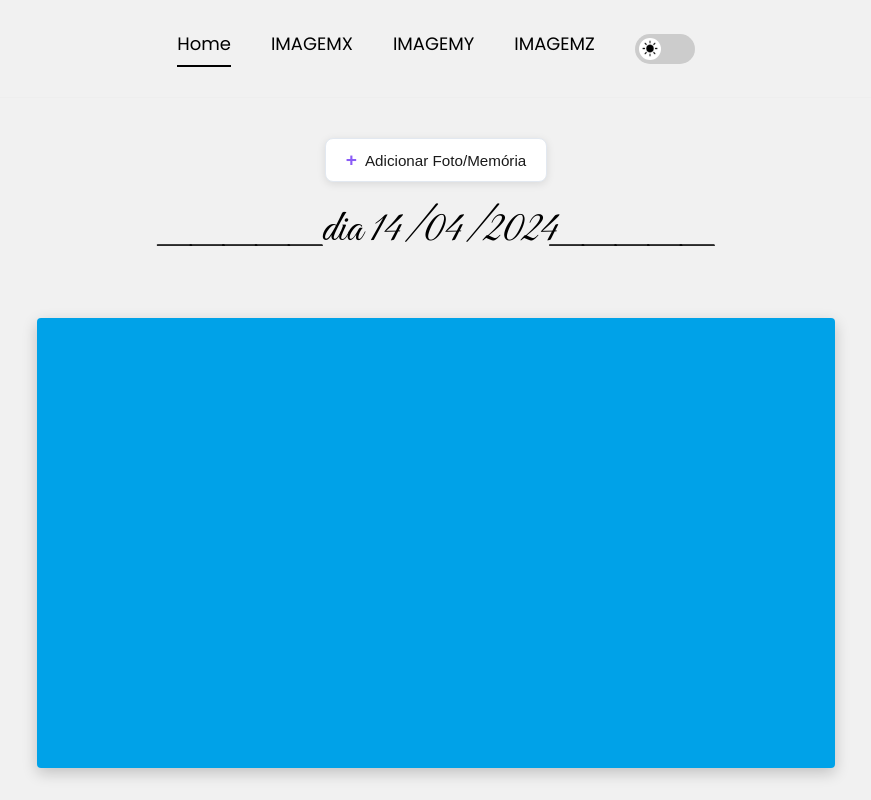
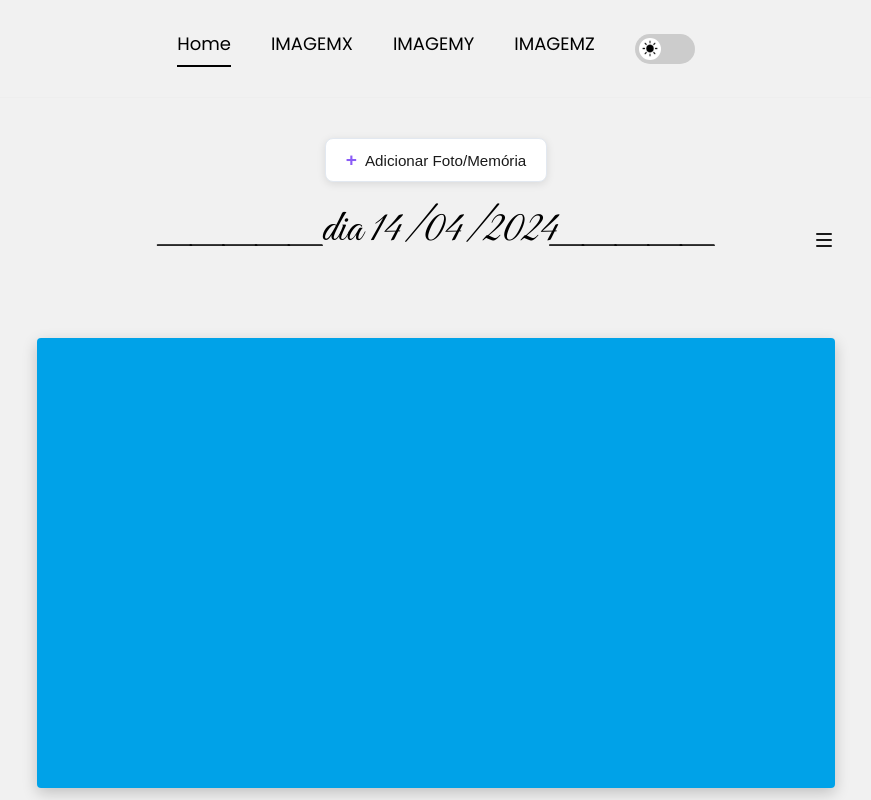
Before and after one commit to LaylaM4r/album-de-fotos-novo, a React (Vite) app: page / in a window 1280 px wide. Shown: the top 800 px of the page, without its empty margins (204-1075 px from the left). Built offline with nearby package versions, Linux system fonts and the light colour scheme.

Commit message:
adicionando funcionalidade de arrastar templates

```diff
--- a/index.html
+++ b/index.html
@@ -5,7 +5,7 @@
   <meta charset="UTF-8" />
   <link rel="icon" type="image/x-icon" href="" />
   <meta name="viewport" content="width=device-width, initial-scale=1.0" />
-  <title>site-albumo-fotos-2.0</title>
+  <title>site-album-fotos-2.0</title>
 </head>
 
 <body>
--- a/src/App.jsx
+++ b/src/App.jsx
@@ -23,12 +23,13 @@ function App() {
 
       {/* Mapeamento das rotas da aplicação */}
       <Routes>
-        {/* Rota principal (página inicial) enviando o estado e a função de envio */}
+        {/* Rota principal (página inicial) enviando o estado, a função de atualização e a função de envio */}
         <Route
           path="/"
           element={
             <Home
               blocosAlbum={blocosAlbum}
+              setBlocosAlbum={setBlocosAlbum} // Permite que a Home reordene a lista global de blocos
               onAdicionarMemoria={handleAdicionarMemoria}
             />
           }
--- a/src/Pages/Home.jsx
+++ b/src/Pages/Home.jsx
@@ -4,9 +4,23 @@ import { UploadModal } from '../assets/Components/UploadModal/UploadModal.jsx';
 import './home.css';
 
 //renderiza a timeline iterando sobre os dados recebidos via props
-function Home({ blocosAlbum, onAdicionarMemoria }) {
+function Home({ blocosAlbum, setBlocosAlbum, onAdicionarMemoria }) {
     // Estado apenas para controlar a abertura/fechamento do modal
     const [isModalOpen, setIsModalOpen] = useState(false);
+
+    // Estado para armazenar o índice do bloco que está sendo arrastado
+    const [draggedIndex, setDraggedIndex] = useState(null);
+
+    // Função para reordenar a lista trocando os elementos de posição
+    const reordenarBlocos = (fromIndex, toIndex) => {
+        if (fromIndex === toIndex) return;
+
+        const novaLista = [...blocosAlbum];
+        const [itemRemovido] = novaLista.splice(fromIndex, 1);
+        novaLista.splice(toIndex, 0, itemRemovido);
+
+        setBlocosAlbum(novaLista);
+    };
 
     return (
         <div className="home-container">
@@ -31,9 +45,13 @@ function Home({ blocosAlbum, onAdicionarMemoria }) {
             {blocosAlbum.map((item, index) => (
                 <BlocoAlbum
                     key={index}
+                    index={index}           // Índice atual do item no array
                     data={item.data}       // Data de exibição no cabeçalho do bloco
                     imagens={item.imagens} // Lista de URLs das fotos do bloco
                     texto={item.texto}     // Texto descritivo/legenda do bloco
+                    draggedIndex={draggedIndex}       // Estado que indica qual bloco está sendo arrastado
+                    setDraggedIndex={setDraggedIndex} // Função para atualizar o bloco que está em movimento
+                    onReorder={reordenarBlocos}       // Função para trocar a ordem dos blocos ao soltar
                 />
             ))}
         </div>
--- a/src/assets/Components/Templates/BlocoAlbum.css
+++ b/src/assets/Components/Templates/BlocoAlbum.css
@@ -26,7 +26,57 @@ body {
 }
 
 /* ============================================================
-   SEÇÃO 2: MODAL DE ZOOM E ANIMAÇÕES
+   SEÇÃO 2: CABEÇALHO DO BLOCO (REORDENAÇÃO)
+   ============================================================ */
+.bloco-cabecalho {
+    position: relative;
+    display: flex;
+    align-items: center;
+    justify-content: center; /* Mantém a data centralizada */
+    width: 100%;
+    max-width: 800px; /* Alinhado com a largura da grade */
+    margin: 0 auto 20px auto;
+}
+
+/* Ícone Hambúrguer */
+.drag-handle {
+    position: absolute;
+    right: 0; /* Alinha na borda direita da foto */
+    top: 50%;
+    transform: translateY(-50%);
+    display: flex;
+    flex-direction: column;
+    justify-content: center;
+    gap: 4px;
+    width: 24px;
+    height: 24px;
+    cursor: grab;
+    padding: 4px;
+    z-index: 2;
+}
+
+.drag-handle:active {
+    cursor: grabbing;
+}
+
+.drag-handle span {
+    display: block;
+    width: 100%;
+    height: 2px;
+    background-color: #ffffff;
+    border-radius: 2px;
+    transition: background-color 0.3s ease;
+}
+
+/* Suporte ao Modo Claro (Light Mode) */
+body.light .drag-handle span,
+body.light-mode .drag-handle span,
+body:not(.dark):not(.dark-mode) .drag-handle span {
+    background-color: #1a1a1a;
+}
+
+/* ============================================================
+   SEÇÃO 3: MODAL DE ZOOM E ANIMAÇÕES
    ============================================================ */
 .modal-overlay {
     position: fixed;
@@ -91,7 +141,7 @@ body {
 }
 
 /* ============================================================
-   SEÇÃO 3: ESTRUTURA BASE DO CONTAINER DO ÁLBUM
+   SEÇÃO 4: ESTRUTURA BASE DO CONTAINER DO ÁLBUM
    ============================================================ */
 .bloco-album-container {
     width: 100%;
@@ -117,7 +167,7 @@ body {
 }
 
 /* ============================================================
-   SEÇÃO 4: LAYOUTS DINÂMICOS DE GRADE (1 A 9 FOTOS)
+   SEÇÃO 5: LAYOUTS DINÂMICOS DE GRADE (1 A 9 FOTOS)
    ============================================================ */
 
 /* Layout: 1 Foto */
@@ -372,7 +422,7 @@ body {
 }
 
 /* ============================================================
-   SEÇÃO 5: AJUSTES DE RESPONSIVIDADE (MOBILE)
+   SEÇÃO 6: AJUSTES DE RESPONSIVIDADE (MOBILE)
    ============================================================ */
 @media (max-width: 768px) {
     .bloco-album-container {
--- a/src/assets/Components/Templates/BlocoAlbum.jsx
+++ b/src/assets/Components/Templates/BlocoAlbum.jsx
@@ -3,7 +3,15 @@ import { createPortal } from 'react-dom';
 import './BlocoAlbum.css';
 
 // Componente visual para renderizar um bloco de fotos com layout dinâmico e zoom
-function BlocoAlbum({ data, imagens = [], texto }) {
+function BlocoAlbum({
+    data,
+    imagens = [],
+    texto,
+    index,
+    draggedIndex,
+    setDraggedIndex,
+    onReorder
+}) {
     // Armazena a URL da imagem selecionada para exibição no modal (null = fechado)
     const [fotoFoco, setFotoFoco] = useState(null);
 
@@ -19,21 +27,58 @@ function BlocoAlbum({ data, imagens = [], texto }) {
     const qtdImagens = imagensExibidas.length;
     const classeGrade = `galeria-grid grid-qtd-${qtdImagens}`;
 
+    // Disparado quando o usuário inicia o arrasto do bloco
+    const handleDragStart = (e) => {
+        setDraggedIndex(index);
+        e.dataTransfer.effectAllowed = "move";
+    };
+
+    // Permite que o bloco seja um alvo válido para soltar (drop)
+    const handleDragOver = (e) => {
+        e.preventDefault();
+        e.dataTransfer.dropEffect = "move";
+    };
+
+    // Disparado quando o bloco em movimento é solto sobre este bloco
+    const handleDrop = (e) => {
+        e.preventDefault();
+        if (draggedIndex !== null) {
+            onReorder(draggedIndex, index); // Reordena trocando as posições
+            setDraggedIndex(null);          // Reseta o estado de arrasto
+        }
+    };
+
     return (
-        <section className='bloco-album-container'>
-            {/* Título com a data do bloco */}
-            <h1 className='titulo-data-imagem-home'>_____{data}_____</h1>
+        <section
+            className={`bloco-album-container ${draggedIndex === index ? 'dragging' : ''}`}
+            draggable // Torna o container arrastável via Drag and Drop nativo do HTML5
+            onDragStart={handleDragStart}
+            onDragOver={handleDragOver}
+            onDrop={handleDrop}
+        >
+            {/* Cabeçalho do bloco com a data e o ícone de arraste */}
+            <div className="bloco-cabecalho">
+                {/* Título com a data do bloco */}
+                <h1 className='titulo-data-imagem-home'>_____{data}_____</h1>
+
+                {/* Ícone de hambúrguer (Drag Handle) para indicar ao usuário que o elemento pode ser movido */}
+                <div className="drag-handle" title="Clique e arraste para reordenar">
+                    <span></span>
+                    <span></span>
+                    <span></span>
+                </div>
+            </div>
 
             <div className='bloco-wrapper'>
                 {/* Grade de fotos estilizada pela classe dinâmica */}
                 <div className={classeGrade}>
-                    {imagensExibidas.map((img, index) => (
+                    {imagensExibidas.map((img, indexImg) => (
                         <img
-                            key={index}
+                            key={indexImg}
                             loading='lazy' // Carregamento sob demanda para performance
                             className='imagem-album'
                             src={img}
-                            alt={`Foto ${index + 1}`}
+                            alt={`Foto ${indexImg + 1}`}
                             onClick={() => setFotoFoco(img)} // Abre modal ao clicar
                         />
                     ))}
```
